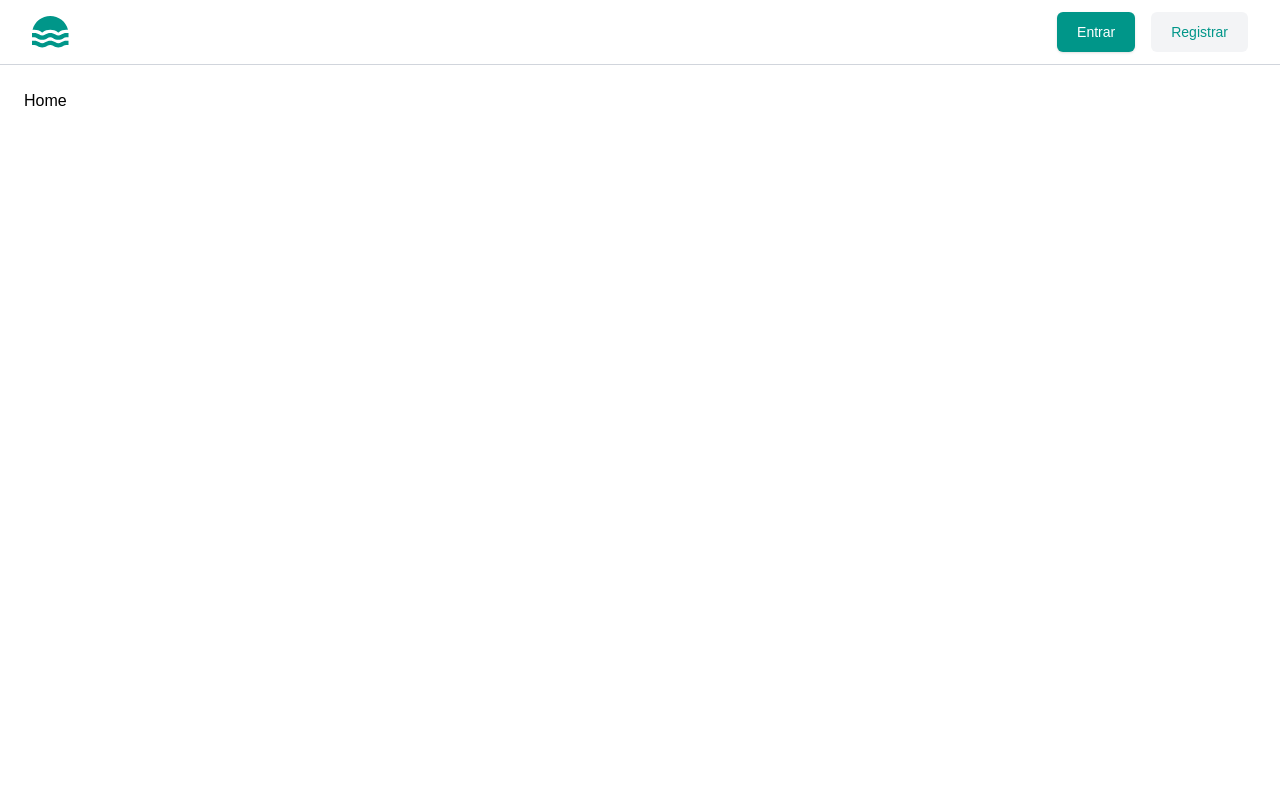
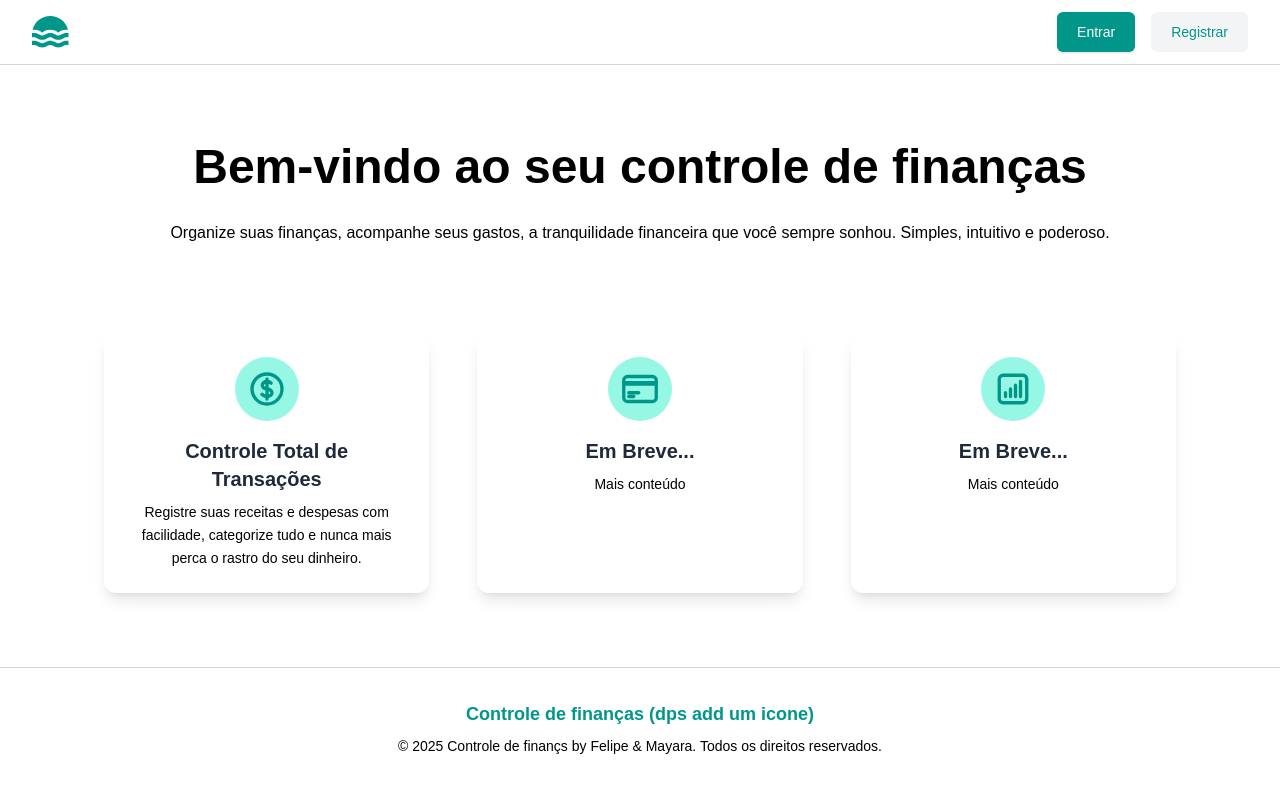
Before and after one commit to FelipeLopes1996/personal-finance-web-app, a React (Vite) app: page / in a window 1280 px wide. Shown: the top 792 px of the page. Built offline with nearby package versions, Linux system fonts and the light colour scheme.

Commit message:
Create a home screen, create card info and create footer

```diff
--- a/package.json
+++ b/package.json
@@ -11,6 +11,7 @@
   },
   "dependencies": {
     "@tailwindcss/vite": "^4.1.13",
+    "clsx": "^2.1.1",
     "react": "^19.1.1",
     "react-dom": "^19.1.1",
     "react-router-dom": "^7.10.1"
--- a/src/components/Button/index.tsx
+++ b/src/components/Button/index.tsx
@@ -0,0 +1,18 @@
+import clsx from "clsx";
+
+type ButtonProps = React.ComponentProps<"button">;
+
+export function Button({ ...props }: ButtonProps) {
+  const buttonClasses = clsx(
+    "w-full",
+    "p-4",
+    "bg-blue-500",
+    "rounded-[20px]",
+    "text-white",
+    "cursor-pointer",
+    "transition-colors",
+    props.className
+  );
+
+  return <button {...props} className={buttonClasses} />;
+}
--- /dev/null
+++ b/src/components/InfoCard/index.tsx
@@ -0,0 +1,31 @@
+import type { ReactNode } from "react";
+
+export type InfoCardProps = {
+  title?: string;
+  infoText?: string;
+  isInComing?: boolean;
+  icon?: ReactNode;
+};
+
+const InfoCard = ({
+  icon: Icon,
+  title,
+  infoText,
+  isInComing,
+}: InfoCardProps) => {
+  return (
+    <div className=" p-6 rounded-xl shadow-lg hover:shadow-2xl transition-shadow duration-300 h-full">
+      <div className="flex items-center justify-center text-teal-600 bg-teal-200 rounded-full h-16 w-16 mx-auto mb-4">
+        {Icon || "..."}
+      </div>
+      <h3 className="text-xl font-semibold mb-2 text-center text-gray-800 ">
+        {isInComing ? "Em Breve..." : title}
+      </h3>
+      <p className="text-muted-foreground dark:text-gray-400 text-center text-sm leading-relaxed">
+        {isInComing ? "Mais conteúdo" : infoText}
+      </p>
+    </div>
+  );
+};
+
+export default InfoCard;
--- /dev/null
+++ b/src/components/TextField/index.tsx
@@ -0,0 +1,37 @@
+import clsx from "clsx";
+import { useId } from "react";
+
+type InputTextFieldProps = {
+  labelText?: string;
+} & React.ComponentProps<"input">;
+
+export function TextField({ labelText = "", ...props }: InputTextFieldProps) {
+  const id = useId();
+
+  return (
+    <div className="flex flex-col gap-2">
+      {labelText && (
+        <label className="text-sm" htmlFor={id}>
+          {labelText}
+        </label>
+      )}
+      <input
+        {...props}
+        className={clsx(
+          "p-4",
+          "rounded-[20px]",
+          "bg-[#1A1F36]",
+          "text-[#C9C9C9]",
+          "placeholder-gray-400",
+          "border border-[#737677]",
+          "focus:outline-none",
+          "focus:border-transparent",
+          "focus:ring-2",
+          "focus:ring-blue-600",
+          props.className
+        )}
+        id={id}
+      />
+    </div>
+  );
+}
--- a/src/pages/Home.tsx
+++ /dev/null
@@ -1,5 +0,0 @@
-const Home = () => {
-  return <div>Home</div>;
-};
-
-export default Home;
--- /dev/null
+++ b/src/pages/Home/index.tsx
@@ -0,0 +1,39 @@
+import InfoCard from "../../components/InfoCard";
+import { infoCardHomeData } from "../../utils/InfoCardHomeData";
+
+const Home = () => {
+  return (
+    <div className="py-6">
+      <section className="py-4 md:py-12 text-center bg-cover bg-center relative">
+        <div className="container mx-auto px-4 relative z-10 text-center">
+          <h1 className="text-[1.7rem] md:text-[3rem] font-extrabold mb-6 text-black leading-tight mx-auto">
+            Bem-vindo ao seu controle de finanças
+          </h1>
+          <p className="text-[1rem]  md:text-[1rem] md:w-[100%] w-[80%] mb-6 mx-auto">
+            Organize suas finanças, acompanhe seus gastos, a tranquilidade
+            financeira que você sempre sonhou. Simples, intuitivo e poderoso.
+          </p>
+        </div>
+      </section>
+      <section className="py-[1rem]">
+        <div className="container mx-auto px-4 md:px-26">
+          <div className="grid md:grid-cols-2 lg:grid-cols-3 gap-8 md:gap-12 items-stretch">
+            {infoCardHomeData.map(
+              ({ icon, title, infoText, isInComing }, index) => (
+                <InfoCard
+                  key={index}
+                  icon={icon}
+                  title={title}
+                  infoText={infoText}
+                  isInComing={isInComing}
+                />
+              )
+            )}
+          </div>
+        </div>
+      </section>
+    </div>
+  );
+};
+
+export default Home;
--- a/src/pages/layouts/MainLayout.tsx
+++ b/src/pages/layouts/MainLayout.tsx
@@ -3,11 +3,38 @@ import Header from "../../components/Header";
 
 export default function MainLayout() {
   return (
-    <div>
+    <div className="min-h-screen flex flex-col">
       <Header />
-      <main className="p-6">
+      <main className="flex-1">
         <Outlet />
       </main>
+      <footer className="py-8 text-center  border-t border-gray-300">
+        <div className="container mx-auto px-4">
+          <div className="flex justify-center items-center gap-2 mb-2">
+            <span className="text-lg font-semibold  text-teal-600">
+              Controle de finanças (dps add um icone)
+            </span>
+          </div>
+          <p className="text-sm text-muted-foreground dark:text-gray-500">
+            © 2025 Controle de finançs by Felipe & Mayara. Todos os direitos
+            reservados.
+          </p>
+          <div className="mt-3 space-x-4">
+            {/* <a
+              className="text-xs text-muted-foreground hover:text-primary dark:hover:text-primary-foreground"
+              href="/terms-of-service"
+            >
+              Termos de Serviço
+            </a>
+            <a
+              className="text-xs text-muted-foreground hover:text-primary dark:hover:text-primary-foreground"
+              href="/privacy-policy"
+            >
+              Política de Privacidade
+            </a> */}
+          </div>
+        </div>
+      </footer>
     </div>
   );
 }
--- /dev/null
+++ b/src/utils/InfoCardHomeData.tsx
@@ -0,0 +1,76 @@
+import type { InfoCardProps } from "../components/InfoCard";
+
+export const infoCardHomeData: InfoCardProps[] = [
+  {
+    icon: (
+      <svg
+        xmlns="http://www.w3.org/2000/svg"
+        width="24"
+        height="24"
+        viewBox="0 0 24 24"
+        fill="none"
+        stroke="currentColor"
+        strokeWidth="2"
+        className="h-10 w-10 text-primary"
+      >
+        <path
+          strokeLinecap="round"
+          strokeLinejoin="round"
+          d="M12 6v12m-3-2.818.879.659c1.171.879 3.07.879 4.242 0 1.172-.879 1.172-2.303 0-3.182C13.536 12.219 12.768 12 12 12c-.725 0-1.45-.22-2.003-.659-1.106-.879-1.106-2.303 0-3.182s2.9-.879 4.006 0l.415.33M21 12a9 9 0 1 1-18 0 9 9 0 0 1 18 0Z"
+        />
+      </svg>
+    ),
+    title: "Controle Total de Transações",
+    infoText:
+      "Registre suas receitas e despesas com facilidade, categorize tudo e nunca mais perca o rastro do seu dinheiro.",
+    isInComing: false,
+  },
+  {
+    icon: (
+      <svg
+        xmlns="http://www.w3.org/2000/svg"
+        width="24"
+        height="24"
+        viewBox="0 0 24 24"
+        fill="none"
+        stroke="currentColor"
+        strokeWidth="2"
+        className="h-10 w-10 text-primary"
+      >
+        <path
+          strokeLinecap="round"
+          strokeLinejoin="round"
+          d="M2.25 8.25h19.5M2.25 9h19.5m-16.5 5.25h6m-6 2.25h3m-3.75 3h15a2.25 2.25 0 0 0 2.25-2.25V6.75A2.25 2.25 0 0 0 19.5 4.5h-15a2.25 2.25 0 0 0-2.25 2.25v10.5A2.25 2.25 0 0 0 4.5 19.5Z"
+        />
+      </svg>
+    ),
+    title: "",
+    infoText: "",
+    isInComing: true,
+  },
+  {
+    icon: (
+      <svg
+        xmlns="http://www.w3.org/2000/svg"
+        width="24"
+        height="24"
+        viewBox="0 0 24 24"
+        fill="none"
+        stroke="currentColor"
+        strokeWidth="2"
+        strokeLinecap="round"
+        strokeLinejoin="round"
+        className="h-10 w-10 text-primary"
+      >
+        <path
+          strokeLinecap="round"
+          strokeLinejoin="round"
+          d="M7.5 14.25v2.25m3-4.5v4.5m3-6.75v6.75m3-9v9M6 20.25h12A2.25 2.25 0 0 0 20.25 18V6A2.25 2.25 0 0 0 18 3.75H6A2.25 2.25 0 0 0 3.75 6v12A2.25 2.25 0 0 0 6 20.25Z"
+        />
+      </svg>
+    ),
+    title: "",
+    infoText: "",
+    isInComing: true,
+  },
+];
--- /dev/null
+++ b/svg.d.ts
@@ -0,0 +1,7 @@
+declare module "*.svg" {
+  import React from "react";
+
+  const ReactComponent: React.FC<React.SVGProps<SVGSVGElement>>;
+
+  export default ReactComponent;
+}
```
Also changed, not shown: src/components/Input/index.tsx (deleted), src/pages/Login/index.tsx (renamed from src/pages/Login.tsx), src/pages/Register/index.tsx (renamed from src/pages/Register.tsx), 1 other file (tests, documents, lock files or other folders).
